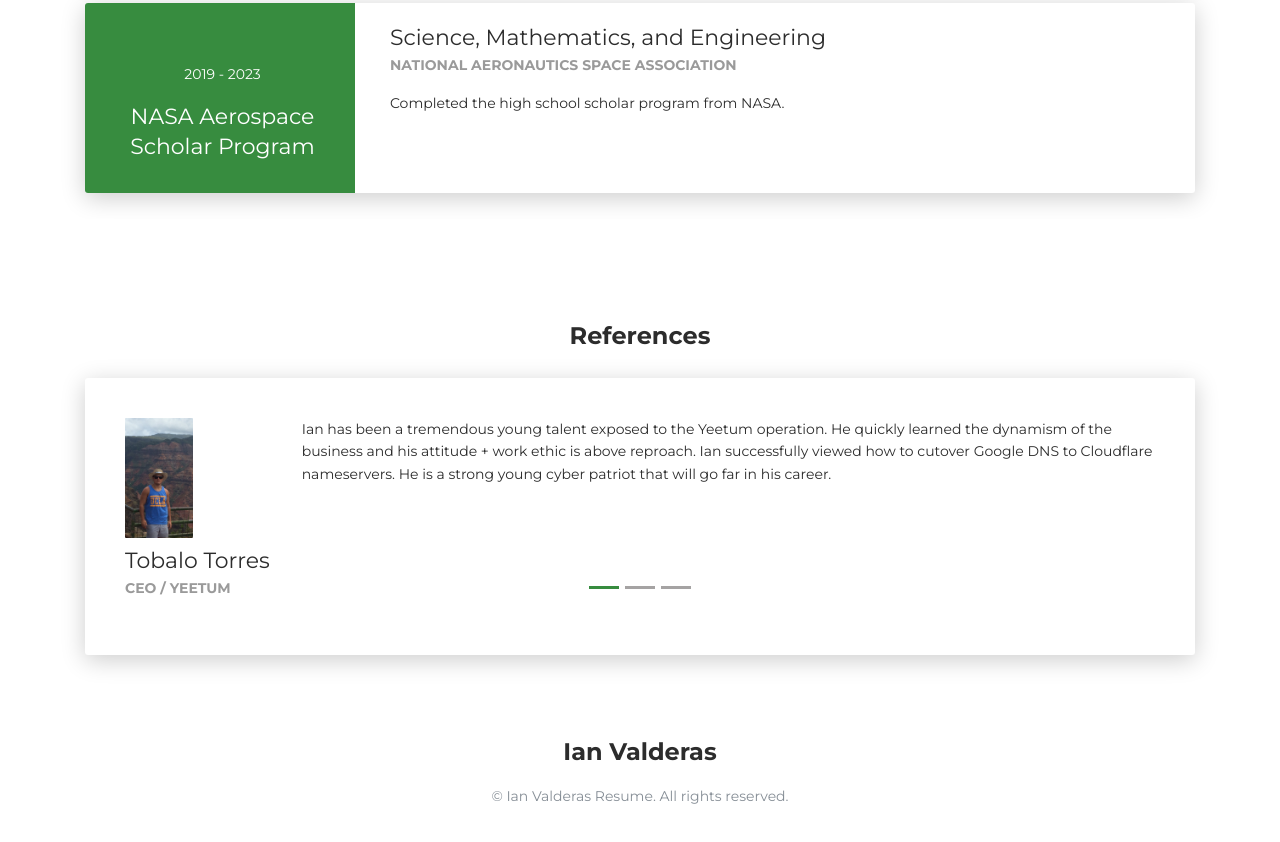
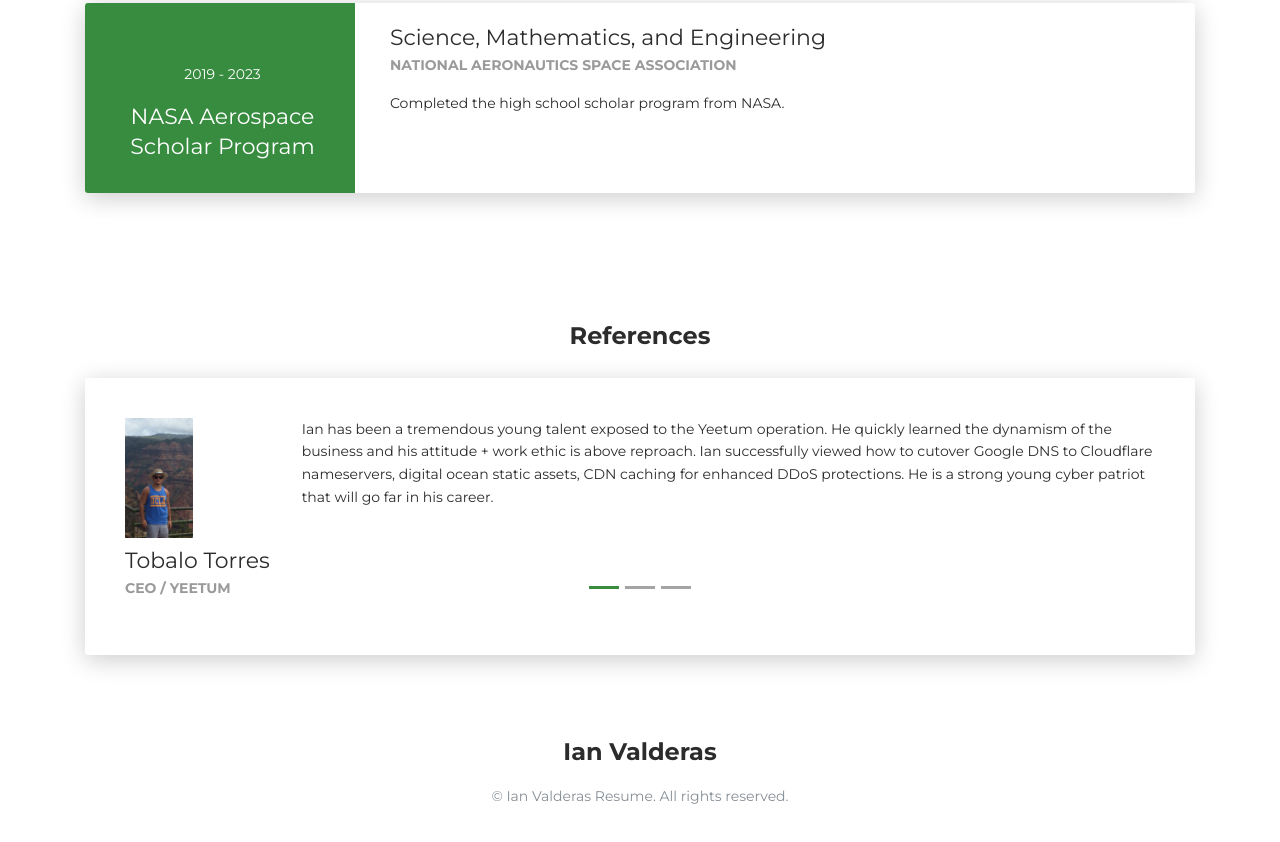
Before and after one commit to IanCVal94/resume2.0, a plain HTML site: page index.html in a window 1280 px wide. Shown: the part 3106-3948 px from the top of the page. Drawn offline with Linux system fonts and the light colour scheme; files whose address does not match are found by name.

Commit message:
(debug): hotfix

```diff
--- a/index.html
+++ b/index.html
@@ -365,7 +365,7 @@
                 <p class="category">CEO / Yeetum</p>
               </div>
               <div class="col-lg-10 col-md-9">
-                <p> Ian has been a tremendous young talent exposed to the Yeetum operation. He quickly learned the dynamism of the business and his attitude + work ethic is above reproach. Ian successfully viewed how to cutover Google DNS to Cloudflare nameservers. He is a strong young cyber patriot that will go far in his career.</p>
+                <p> Ian has been a tremendous young talent exposed to the Yeetum operation. He quickly learned the dynamism of the business and his attitude + work ethic is above reproach. Ian successfully viewed how to cutover Google DNS to Cloudflare nameservers, digital ocean static assets, CDN caching for enhanced DDoS protections. He is a strong young cyber patriot that will go far in his career.</p>
               </div>
             </div>
           </div>
```
